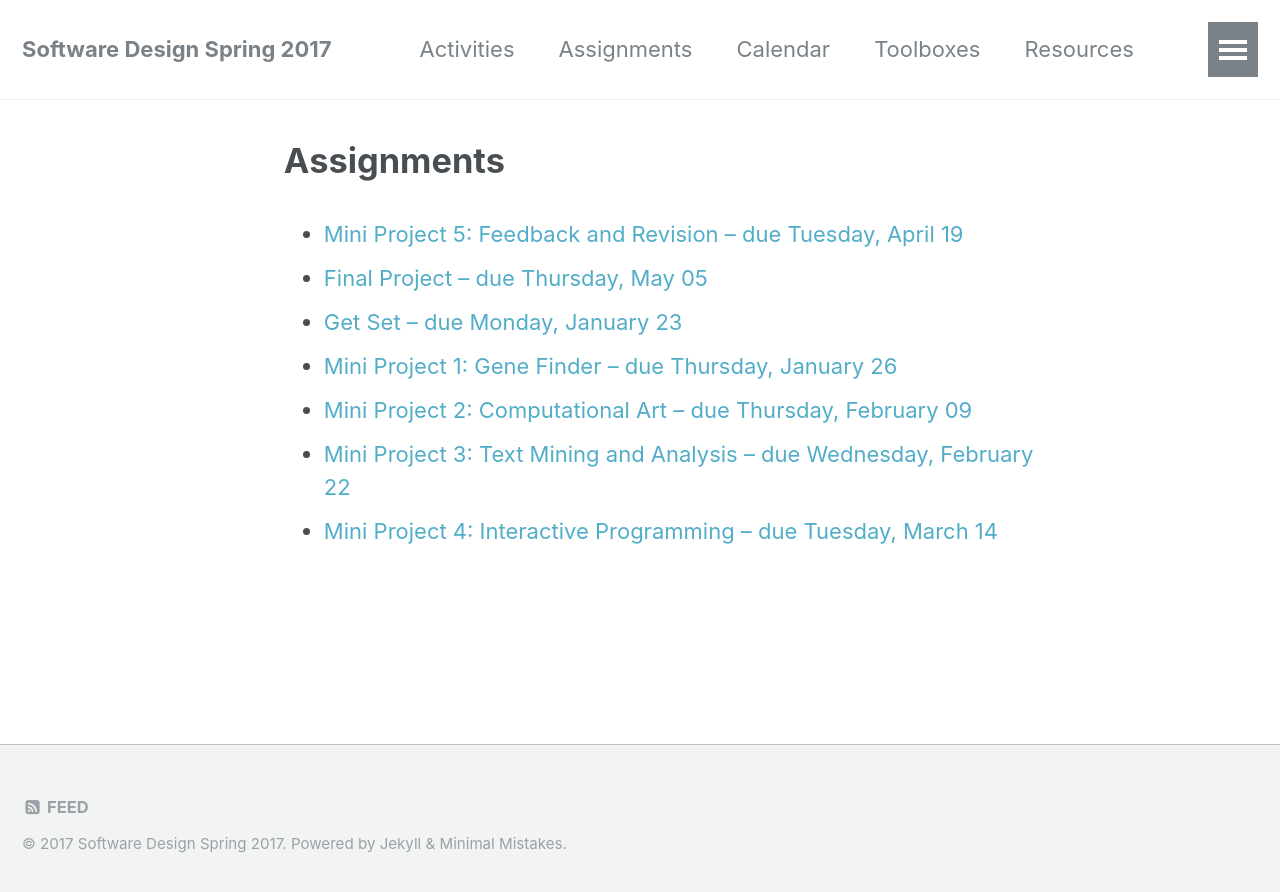
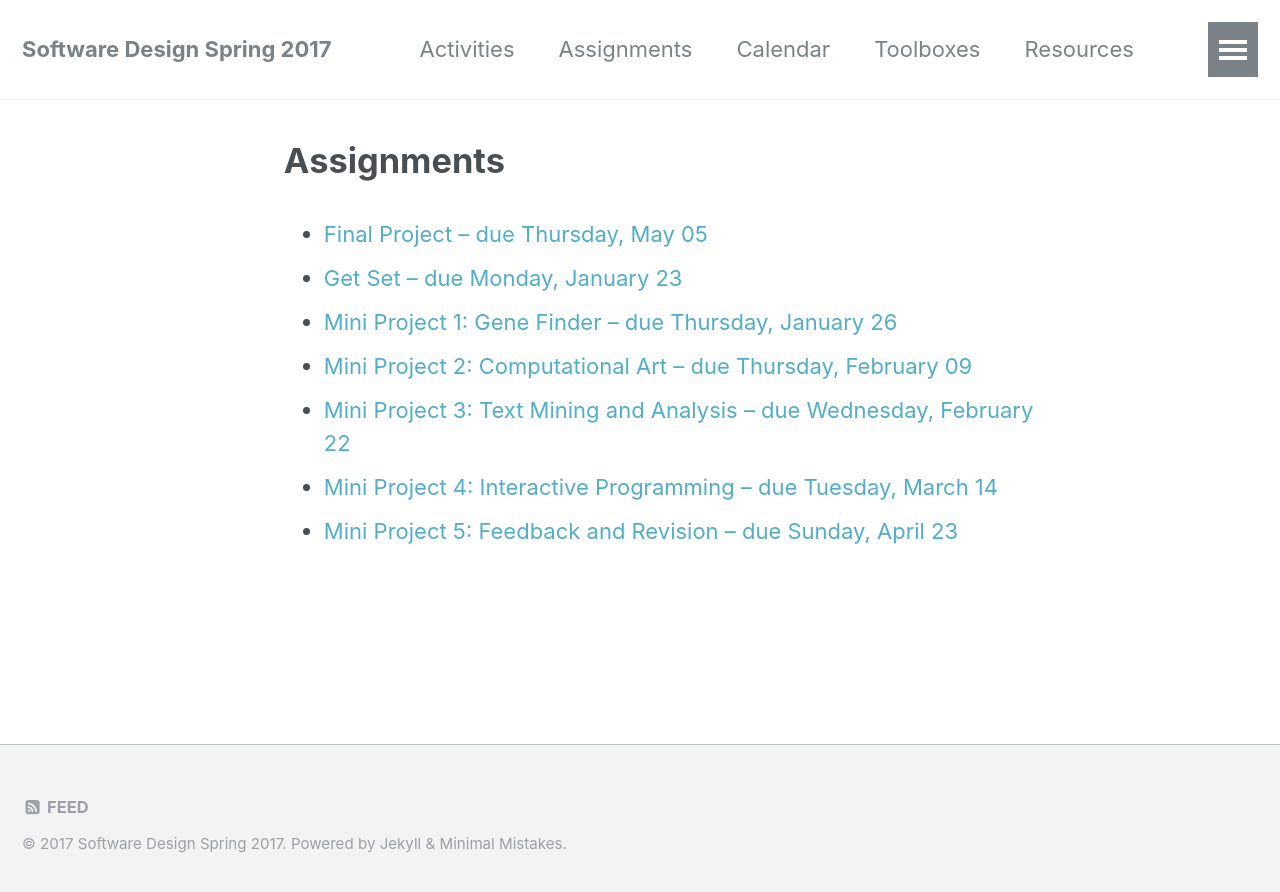
Before and after one commit to sd17spring/sd17spring.github.io, a Jekyll site: the page built from assignments.html, in a window 1280 px wide. Shown: the top 892 px of the page. Built offline with Jekyll 4.4.1, drawn with Linux system fonts in a browser that asks for light colours.

Commit message:
fix date of mp5

```diff
--- a/_assignments/mini-project-5-feedback-and-revision.md
+++ b/_assignments/mini-project-5-feedback-and-revision.md
@@ -2,7 +2,7 @@
 date: '2016-12-29T18:26:01'
 description: ''
 title: 'Mini Project 5: Feedback and Revision'
-due_date: '2016-04-19'
+due_date: '2017-04-23'
 ---
 
 ## Introduction
```
